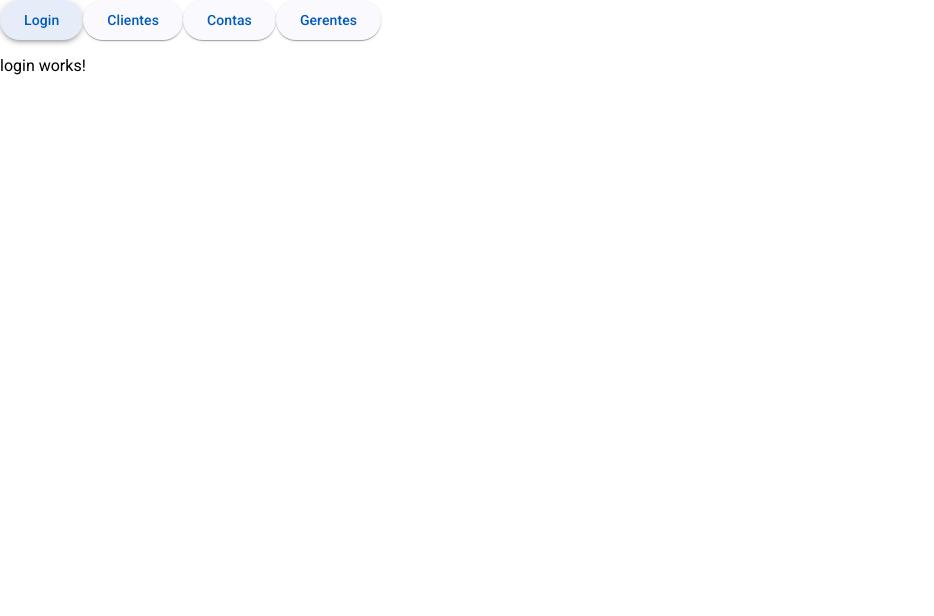
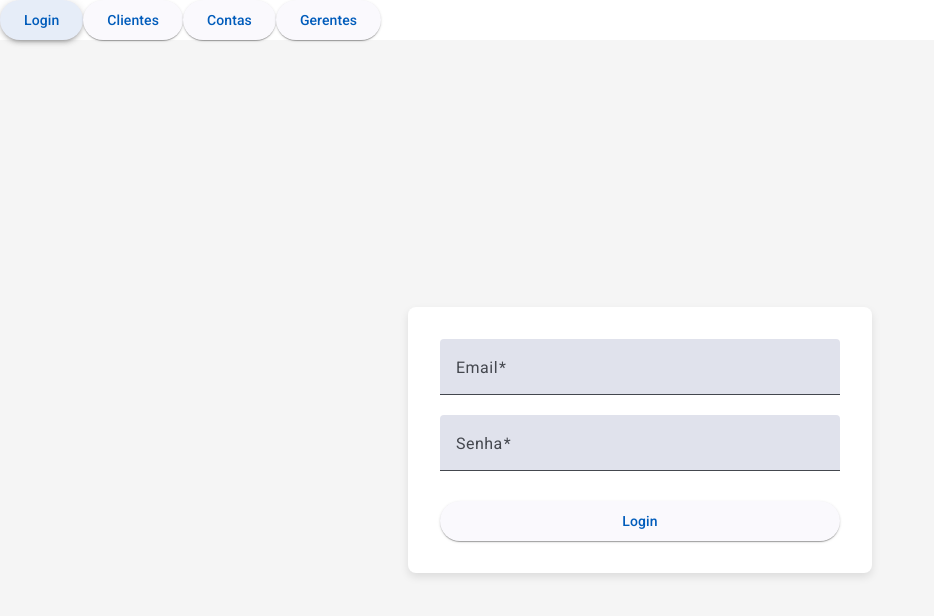
Before and after one commit to eduardoparolin/DAC_TRABALHO, an Angular app in the folder frontend/: page /login in a window 1280 px wide. Shown: the top 616 px of the page, without its empty margins (0-934 px from the left). Built offline with nearby package versions, Linux system fonts and the light colour scheme.

Commit message:
feat: implement client and login services with mock data

```diff
--- a/frontend/src/app/login/login.component.html
+++ b/frontend/src/app/login/login.component.html
@@ -1 +1,29 @@
-<p>login works!</p>
+<div class="login-container">
+  <div class="login-card">
+    <form class="example-form">
+      <mat-form-field class="form-full-width">
+        <mat-label>Email</mat-label>
+        <input type="email" matInput [formControl]="emailFormControl"
+               placeholder="Ex. pat@example.com">
+        @if (emailFormControl.hasError('email') && !emailFormControl.hasError('required')) {
+          <mat-error>Digite um email válido</mat-error>
+        }
+        @if (emailFormControl.hasError('required')) {
+          <mat-error>Email é <strong>obrigatório</strong></mat-error>
+        }
+      </mat-form-field>
+      <mat-form-field class="form-full-width">
+        <mat-label>Senha</mat-label>
+        <input type="password" matInput [formControl]="passwordFormControl">
+        @if (!passwordFormControl.hasError('required')) {
+          <mat-error>Digite uma senha válida</mat-error>
+        }
+        @if (passwordFormControl.hasError('required')) {
+          <mat-error>Senha é <strong>obrigatória</strong></mat-error>
+        }
+      </mat-form-field>
+    </form>
+    <button [disabled]="loginService.loading()" mat-raised-button (click)="login()">Login</button>
+<!--    <a class="clickable-link">Criar Conta</a>-->
+  </div>
+</div>
--- a/frontend/src/app/login/login.component.scss
+++ b/frontend/src/app/login/login.component.scss
@@ -0,0 +1,30 @@
+.login-container {
+  display: flex;
+  width: 100%;
+  height: 100vh;
+  justify-content: center;
+  align-items: center;
+  background-color: #f5f5f5;
+
+  .login-card {
+    display: flex;
+    flex-direction: column;
+    gap: 10px;
+    width: 400px;
+    padding: 2rem;
+    box-shadow: 0 4px 8px rgba(0, 0, 0, 0.1);
+    border-radius: 8px;
+    background-color: #ffffff;
+
+    .form-full-width {
+      width: 100%;
+    }
+
+    .clickable-link {
+      cursor: pointer;
+      color: #3f51b5;
+      text-decoration: underline;
+    }
+
+  }
+}
--- a/frontend/src/app/login/login.component.ts
+++ b/frontend/src/app/login/login.component.ts
@@ -1,20 +1,39 @@
 import {Component, inject, OnInit} from '@angular/core';
 import {LoginService} from './login.service';
-
+import {FormControl, ReactiveFormsModule, Validators} from '@angular/forms';
+import {MatError, MatFormField, MatInput, MatLabel} from '@angular/material/input';
+import {MatButton} from '@angular/material/button';
+import {Router} from '@angular/router';
 @Component({
   selector: 'app-login',
-  imports: [],
+  imports: [
+    MatFormField,
+    MatLabel,
+    ReactiveFormsModule,
+    MatInput,
+    MatError,
+    MatButton
+  ],
   templateUrl: './login.component.html',
   styleUrl: './login.component.scss'
 })
 export class LoginComponent implements OnInit {
   loginService = inject(LoginService);
+  router = inject(Router);
   constructor() { }
 
-  ngOnInit(): void {
-    this.loginService.login('a', 'n').then((res) => {
-      console.log(res);
-    })
+  emailFormControl = new FormControl('', [Validators.required, Validators.email]);
+  passwordFormControl = new FormControl('', [Validators.required]);
+
+  ngOnInit(): void {}
+
+  async login() {
+    if (this.emailFormControl.valid && this.passwordFormControl.valid) {
+      await this.loginService.login(this.emailFormControl.value!, this.passwordFormControl.value!);
+    } else {
+      this.emailFormControl.markAsTouched();
+      this.passwordFormControl.markAsTouched();
+    }
   }
 
 }
--- a/frontend/src/app/login/login.service.ts
+++ b/frontend/src/app/login/login.service.ts
@@ -1,8 +1,10 @@
-import {inject, Injectable} from '@angular/core';
+import {inject, Injectable, signal} from '@angular/core';
 import {LoginResponse} from './login.types';
 import {lastValueFrom} from 'rxjs';
 import {HttpClientMockService} from '../utils/http-client-mock.service';
 import {environment} from '../../environments/environment';
+import {HttpClient} from '@angular/common/http';
+import {Router} from '@angular/router';
 
 @Injectable({
   providedIn: 'root'
@@ -10,10 +12,22 @@ import {environment} from '../../environments/environment';
 export class LoginService {
   // http = inject(HttpClient);
   http = inject(HttpClientMockService);
+  router = inject(Router);
+  loading = signal(false);
   constructor() { }
 
-  login(email: string, password: string) {
-    return lastValueFrom(this.http.post<LoginResponse>(`${environment.baseUrl}/login`, {email, senha: password}));
+  async login(email: string, password: string) {
+    this.loading.set(true);
+    await lastValueFrom(this.http.post<LoginResponse>(`${environment.baseUrl}/login`, {email, senha: password}))
+      .then(async () => {
+        this.loading.set(false);
+        await this.router.navigate(['/clients']);
+      })
+      .catch((error) => {
+        this.loading.set(false);
+        console.error('Erro ao fazer login', error);
+      })
+
   }
 
   logout() {
```
Also changed, not shown: 1 other file (tests, documents, lock files or other folders).
